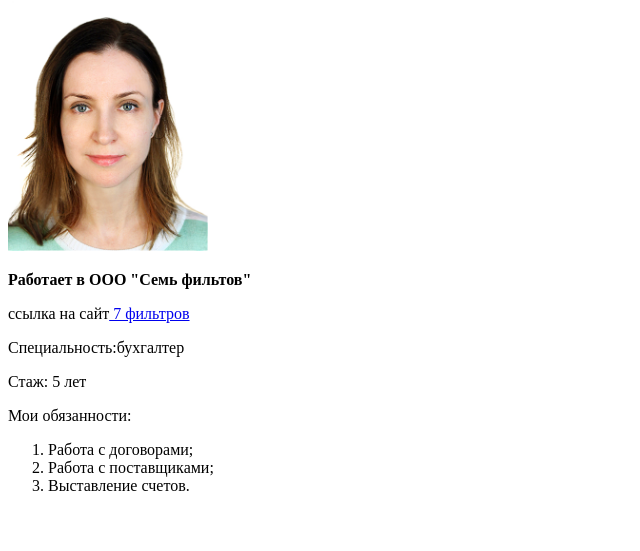
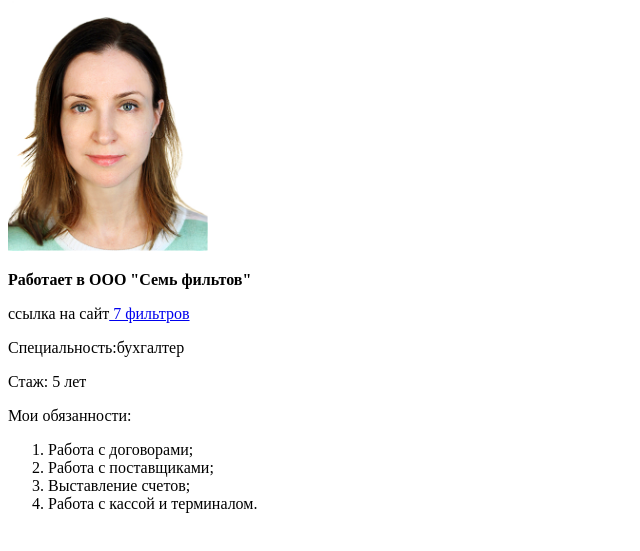
Before and after one commit to MarinaLega/studies, a plain HTML site: page resume/resume.html in a window 1280 px wide. Shown: the part 79-630 px from the top of the page, without its empty margins (0-640 px from the left). Drawn offline with Linux system fonts and the light colour scheme.

Commit message:
Добавлена строка в раздел обязанностей

```diff
--- a/resume/resume.html
+++ b/resume/resume.html
@@ -21,7 +21,8 @@
 	   <ol>
 	    <li>Работа с договорами;</li>
 		<li>Работа с поставщиками;</li>
-		<li>Выставление счетов.</li>
+		<li>Выставление счетов;</li>
+		<li>Работа с кассой и терминалом.</li>
 		</ol>
 		</p>
 
```
